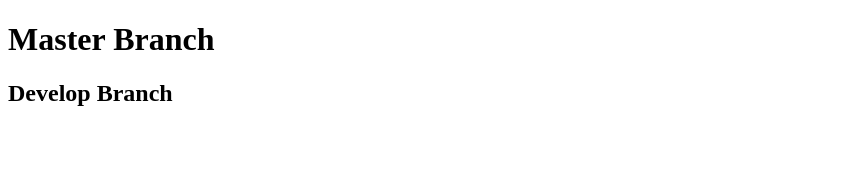
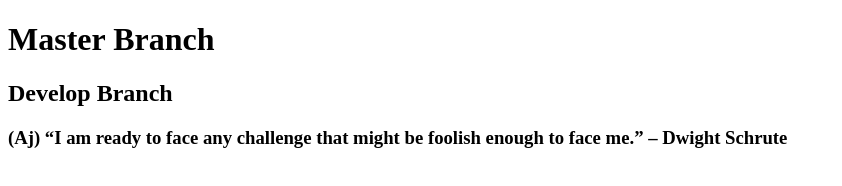
Before and after one commit to gingeralford/teamGit2, a plain HTML site: page index.html in a window 1280 px wide. Shown: the whole page, without its empty margins (0-842 px from the left). Drawn offline with Linux system fonts and the light colour scheme.

Commit message:
Lets Push it

```diff
--- a/index.html
+++ b/index.html
@@ -1,15 +1,17 @@
 <!DOCTYPE html>
 <html lang="en">
-<head>
-    <meta charset="UTF-8">
-    <meta http-equiv="X-UA-Compatible" content="IE=edge">
-    <meta name="viewport" content="width=device-width, initial-scale=1.0">
+  <head>
+    <meta charset="UTF-8" />
+    <meta http-equiv="X-UA-Compatible" content="IE=edge" />
+    <meta name="viewport" content="width=device-width, initial-scale=1.0" />
     <title>Document</title>
 
     <h1>Master Branch</h1>
     <h2>Develop Branch</h2>
-</head>
-<body>
-
-</body>
+    <h3>
+      (Aj) “I am ready to face any challenge that might be foolish enough to
+      face me.” – Dwight Schrute
+    </h3>
+  </head>
+  <body></body>
 </html>
```
